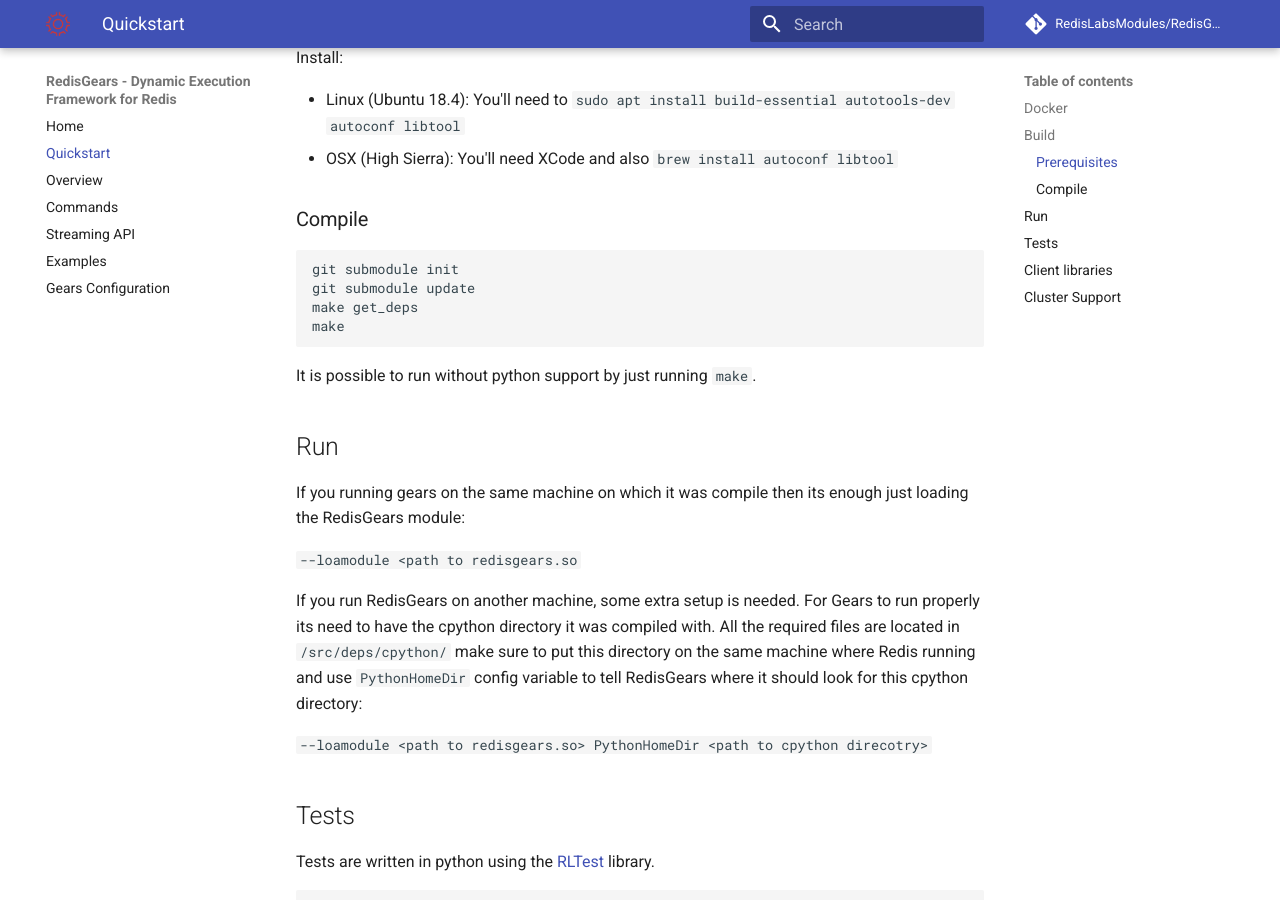
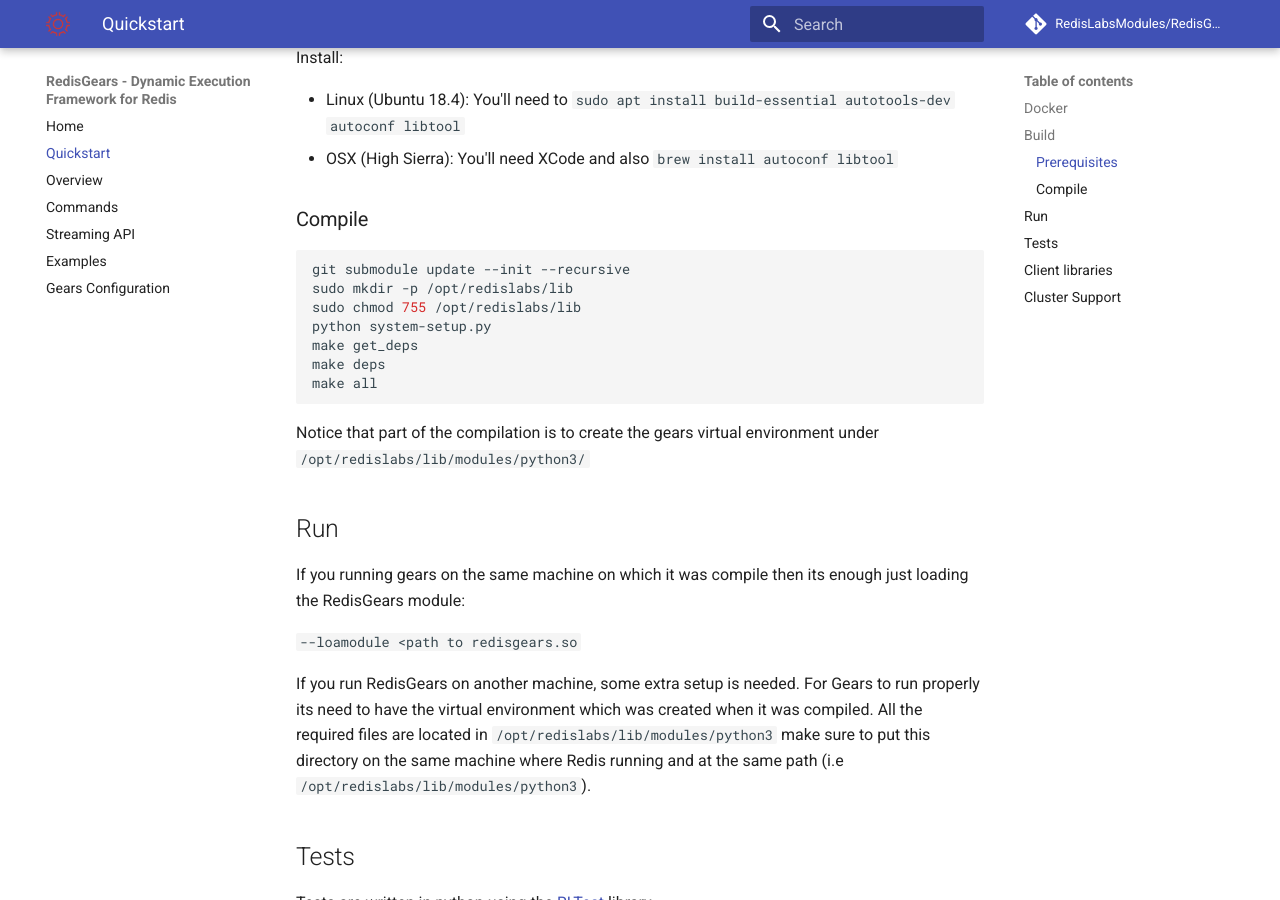
Before and after one commit to RedisGears/RedisGears, an MkDocs documentation site: the page built from docs/quickstart.md, in a window 1280 px wide and 900 px high, scrolled down 511 px. Built offline with MkDocs 1.6.1 and Material for MkDocs 9.7.7, drawn with Linux system fonts in a browser that asks for light colours; comment, search, counter and statistics services are not loaded; old or Windows-style settings are respelled for this version of MkDocs.

Commit message:
some configuration update

````diff
--- a/docs/quickstart.md
+++ b/docs/quickstart.md
@@ -20,21 +20,22 @@
 
 ### Compile
 ```bash
-git submodule init
-git submodule update
+git submodule update --init --recursive
+sudo mkdir -p /opt/redislabs/lib
+sudo chmod 755 /opt/redislabs/lib
+python system-setup.py
 make get_deps
-make
+make deps
+make all
 ```
-It is possible to run without python support by just running `make`.
+Notice that part of the compilation is to create the gears virtual environment under `/opt/redislabs/lib/modules/python3/`
 
 ## Run
 If you running gears on the same machine on which it was compile then its enough just loading the RedisGears module:
 
 `--loamodule <path to redisgears.so`
 
-If you run RedisGears on another machine, some extra setup is needed. For Gears to run properly its need to have the cpython directory it was compiled with. All the required files are located in `/src/deps/cpython/` make sure to put this directory on the same machine where Redis running and use `PythonHomeDir` config variable to tell RedisGears where it should look for this cpython directory:
-
-`--loamodule <path to redisgears.so> PythonHomeDir <path to cpython direcotry>`
+If you run RedisGears on another machine, some extra setup is needed. For Gears to run properly its need to have the virtual environment which was created when it was compiled. All the required files are located in `/opt/redislabs/lib/modules/python3` make sure to put this directory on the same machine where Redis running and at the same path (i.e `/opt/redislabs/lib/modules/python3`).
 
 ## Tests
 Tests are written in python using the [RLTest](https://github.com/RedisLabsModules/RLTest) library.
````
Also changed, not shown: docs/configuration.md (+22 -1 lines).
